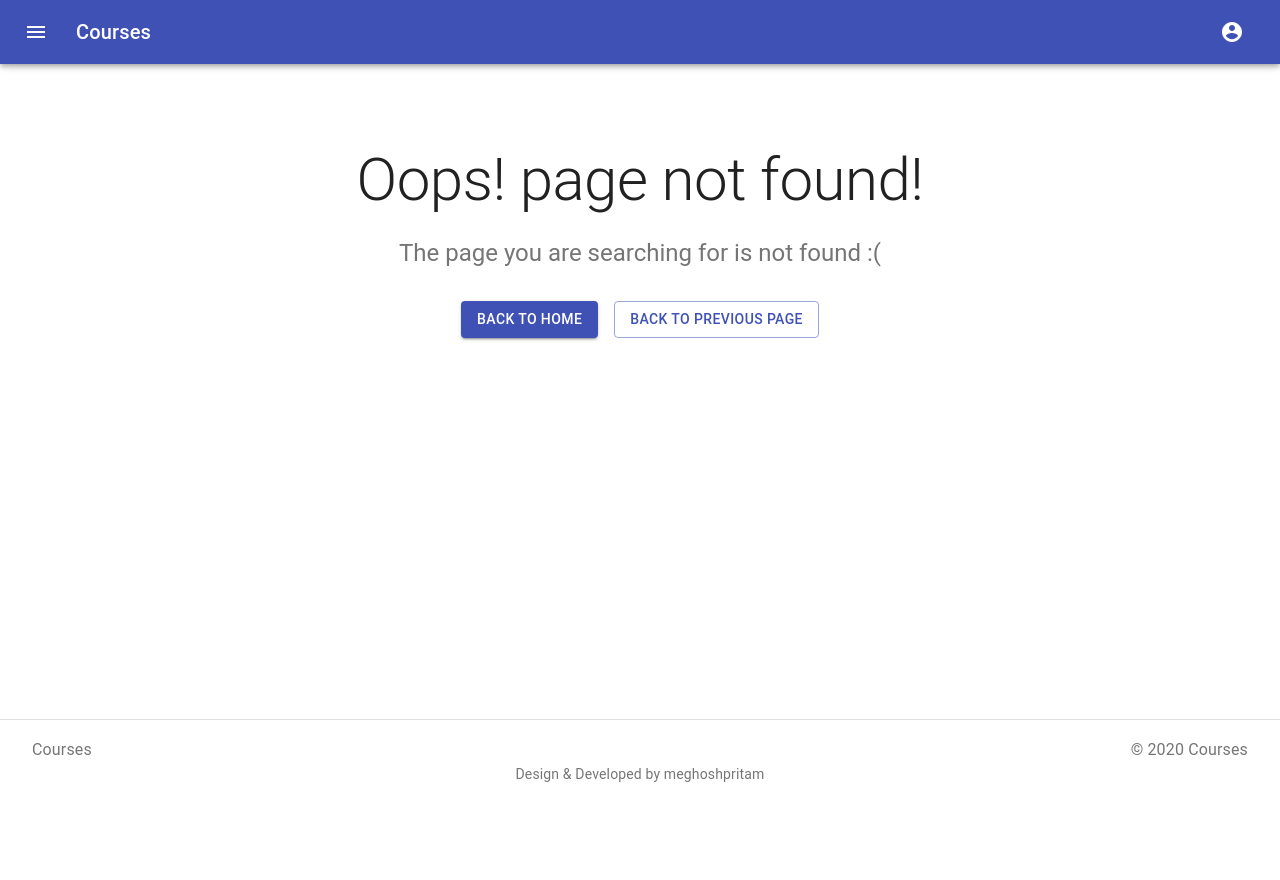
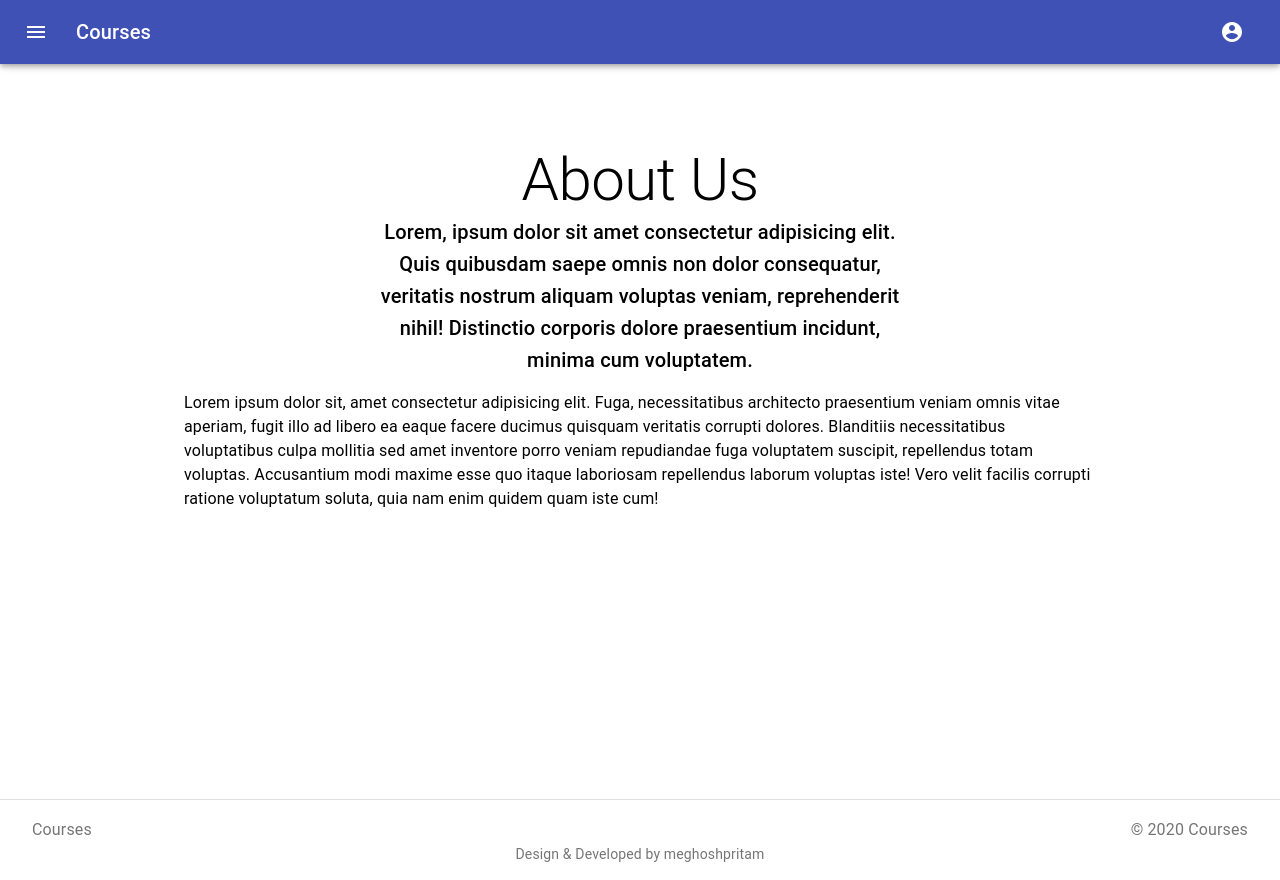
Before and after one commit to meghoshpritam/courses-client, a React (Create React App) app: page /about in a window 1280 px wide. Before the commit this address had no page. Before the commit the page ends 800 px from the top, so only its background shows below. Built offline with nearby package versions, Linux system fonts and the light colour scheme; the HTML template or start-up script is replaced by a standard one.

Commit message:
:Construction: about us page added

```diff
--- a/src/App.js
+++ b/src/App.js
@@ -11,6 +11,7 @@ import UnAuthorized from './pages/UnAuthorized';
 import Footer from './components/Footer';
 import Course from './pages/Course';
 import MyProfile from './pages/MyProfile';
+import About from './pages/About';
 
 function App() {
   return (
@@ -39,6 +40,9 @@ function App() {
                 <Route path="/my-profile">
                   <MyProfile />
                 </Route>
+                <Route path="/about">
+                  <About />
+                </Route>
                 <Route path="/unauthorized">
                   <UnAuthorized />
                 </Route>
--- a/src/components/AppBar.js
+++ b/src/components/AppBar.js
@@ -155,6 +155,16 @@ export default function MenuAppBar() {
               </ListItemIcon>
               <ListItemText primary="My Profile" />
             </ListItem>
+            <ListItem
+              button
+              onClick={() => history.push('/about')}
+              selected={location.pathname === '/about'}
+            >
+              <ListItemIcon>
+                <InboxIcon />
+              </ListItemIcon>
+              <ListItemText primary="About" />
+            </ListItem>
           </List>
         </div>
       </Drawer>
--- /dev/null
+++ b/src/pages/About.js
@@ -0,0 +1,29 @@
+import React from 'react';
+import Container from '@material-ui/core/Container';
+import Typography from '@material-ui/core/Typography';
+
+export default () => {
+  return (
+    <Container maxWidth="md">
+      <Container maxWidth="sm" style={{ textAlign: 'center', marginTop: 80, marginBottom: 15 }}>
+        <Typography component="h1" variant="h2">
+          About Us
+        </Typography>
+        <Typography component="h2" variant="h6">
+          Lorem, ipsum dolor sit amet consectetur adipisicing elit. Quis quibusdam saepe omnis non
+          dolor consequatur, veritatis nostrum aliquam voluptas veniam, reprehenderit nihil!
+          Distinctio corporis dolore praesentium incidunt, minima cum voluptatem.
+        </Typography>
+      </Container>
+      <Typography component="h2" variant="body1">
+        Lorem ipsum dolor sit, amet consectetur adipisicing elit. Fuga, necessitatibus architecto
+        praesentium veniam omnis vitae aperiam, fugit illo ad libero ea eaque facere ducimus
+        quisquam veritatis corrupti dolores. Blanditiis necessitatibus voluptatibus culpa mollitia
+        sed amet inventore porro veniam repudiandae fuga voluptatem suscipit, repellendus totam
+        voluptas. Accusantium modi maxime esse quo itaque laboriosam repellendus laborum voluptas
+        iste! Vero velit facilis corrupti ratione voluptatum soluta, quia nam enim quidem quam iste
+        cum!
+      </Typography>
+    </Container>
+  );
+};
--- a/src/pages/MyProfile.js
+++ b/src/pages/MyProfile.js
@@ -24,7 +24,7 @@ export default () => {
 
   return (
     <Container maxWidth="lg">
-      <Container maxWidth="md">
+      <Container maxWidth="md" style={{ marginTop: 80 }}>
         <Grid container className={classes.details}>
           <Grid item xs={12} sm={5}>
             <img
```
